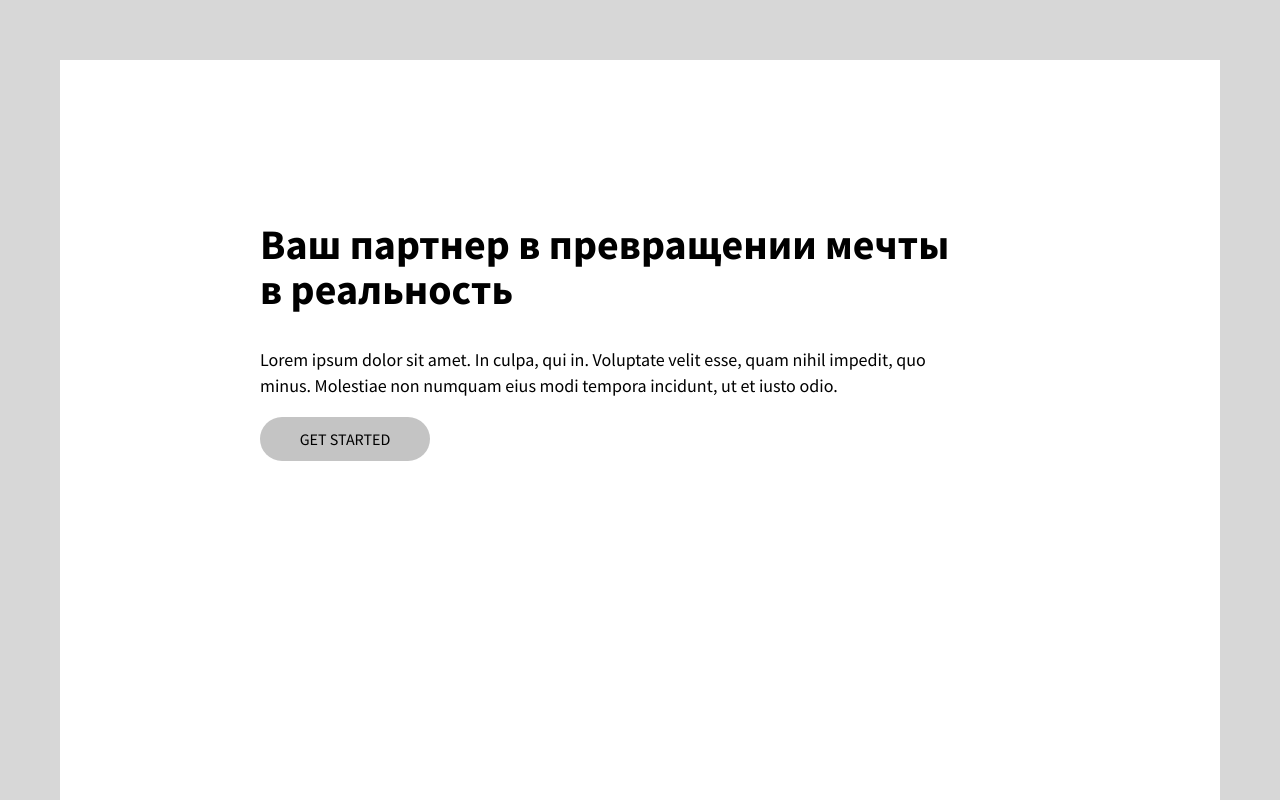
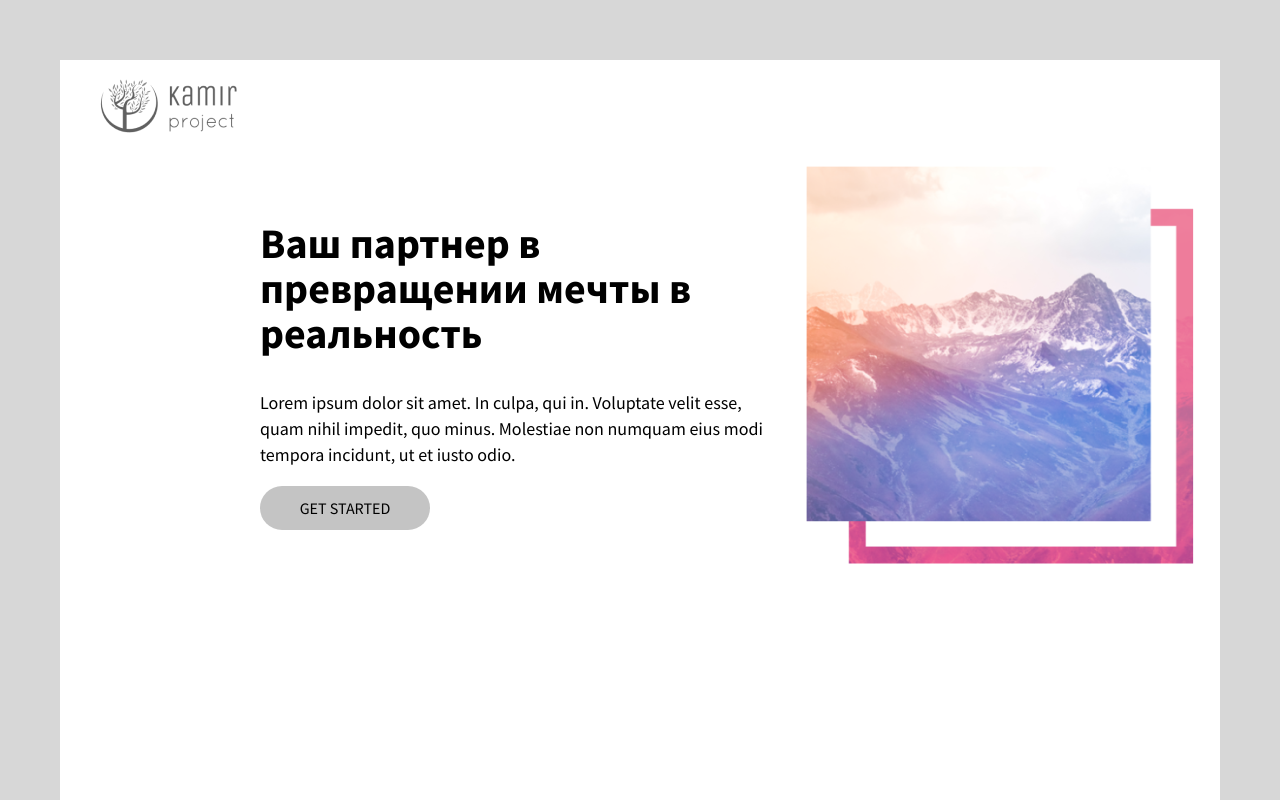
Before and after one commit to drakken228/desktop-tutorial, a plain HTML site: page index.html in a window 1280 px wide. Shown: the top 800 px of the page. Drawn offline with Linux system fonts and the light colour scheme; files whose address does not match are found by name.

Commit message:
Update index.html

```diff
--- a/index.html
+++ b/index.html
@@ -9,7 +9,7 @@
 	<link href="https://fonts.googleapis.com/css2?family=Source+Sans+Pro:ital,wght@0,200;0,300;0,400;0,600;0,700;0,900;1,200;1,300;1,400;1,600;1,700;1,900&display=swap" rel="stylesheet">
 </head>
 <body>
-	<header class="header"><a href="index.html"><img src="img/logo_kamir.png" alt=""></a></header>
+	<header class="header"><a href="index.html"><img src="logo_kamir.png" alt=""></a></header>
 	<section class="top">
 		<div class="content_top">
 			<div class="text_top">
@@ -18,7 +18,7 @@
 				<a href="#" class=""><button class="button">GET STARTED</button></a>
 			</div>
 				<div class="img img_top">
-					<img src="img/Rectangle 3.png" alt="">
+					<img src="Rectangle 3.png" alt="">
 				</div>
 		</div>
 </section>
```
